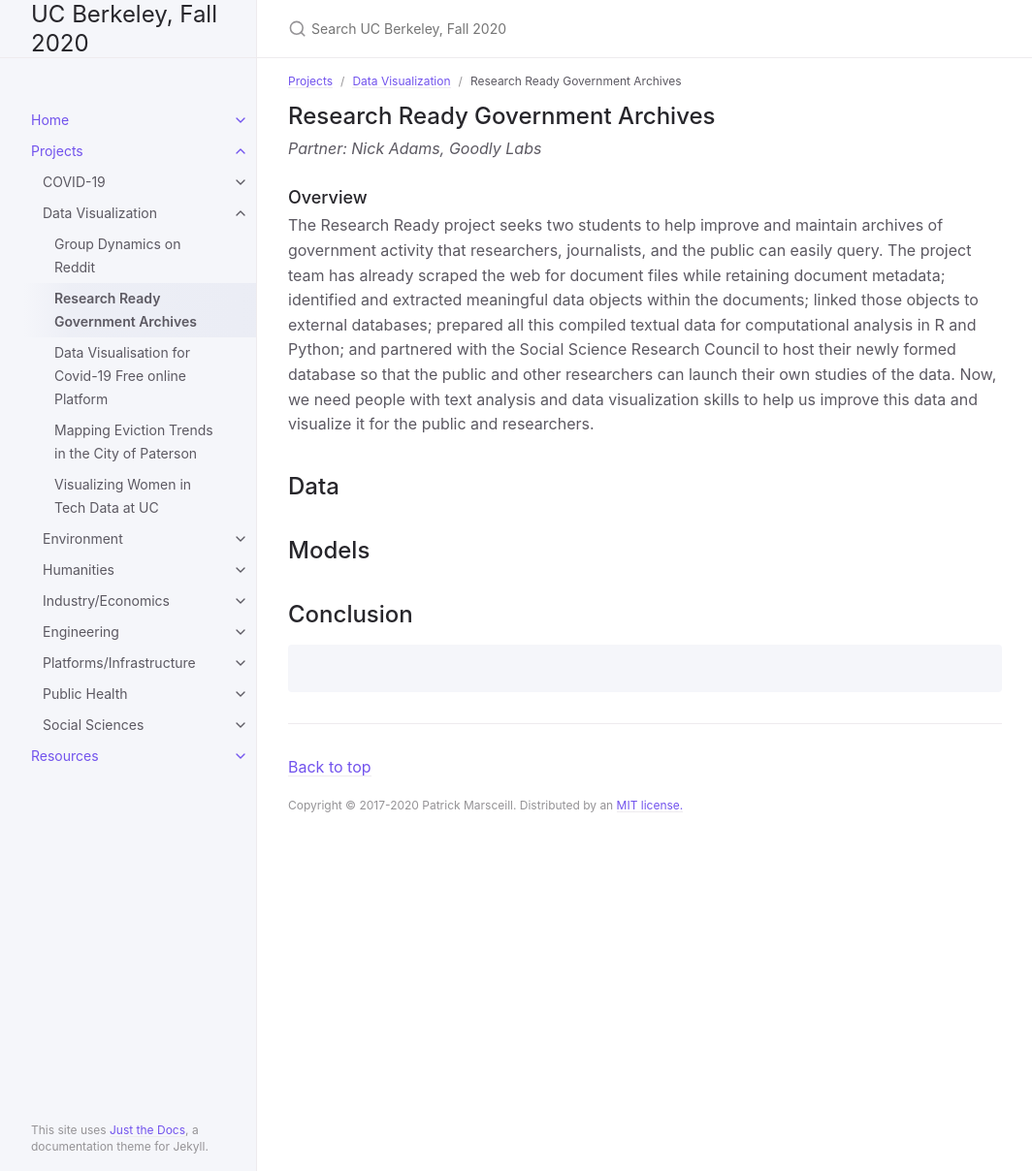
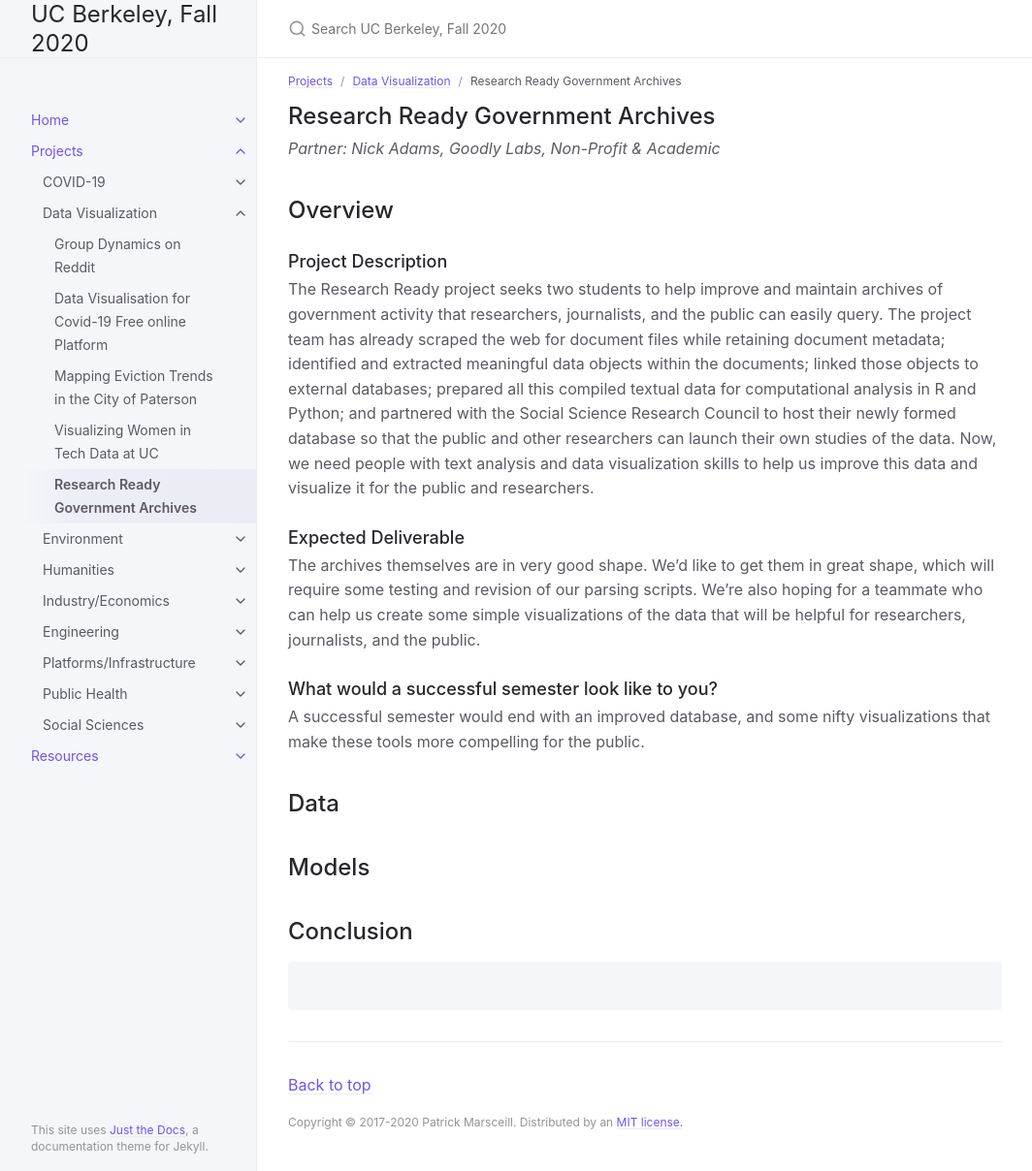
Before and after one commit to DS-Discovery/ds-discovery.github.io, a Jekyll site: the page built from Projects/Data Visualization/DV-Research Ready Government Archives .md, in a window 1280 px wide and 1208 px high. Shown: the whole window at 97% size, without its empty margins (107-1171 px from the left). Built offline with Jekyll 4.4.1, drawn with Linux system fonts in a browser that asks for light colours.

Commit message:
Update DV-Research Ready Government Archives .md

```diff
--- a/Projects/Data Visualization/DV-Research Ready Government Archives .md
+++ b/Projects/Data Visualization/DV-Research Ready Government Archives .md
@@ -3,16 +3,20 @@ layout: default
 title: Research Ready Government Archives
 parent: Data Visualization
 grand_parent: Projects
-nav_order: 0
+nav_order: 2
 ---
 
 
 ## Research Ready Government Archives
-*Partner: Nick Adams, Goodly Labs*
+*Partner: Nick Adams, Goodly Labs, Non-Profit & Academic*
 
-### Overview
-
+## Overview
+### Project Description
 The Research Ready project seeks two students to help improve and maintain archives of government activity that researchers, journalists, and the public can easily query. The project team has already scraped the web for document files while retaining document metadata; identified and extracted meaningful data objects within the documents; linked those objects to external databases; prepared all this compiled textual data for computational analysis in R and Python; and partnered with the Social Science Research Council to host their newly formed database so that the public and other researchers can launch their own studies of the data. Now, we need people with text analysis and data visualization skills to help us improve this data and visualize it for the public and researchers.
+### Expected Deliverable
+The archives themselves are in very good shape. We'd like to get them in great shape, which will require some testing and revision of our parsing scripts. We're also hoping for a teammate who can help us create some simple visualizations of the data that will be helpful for researchers, journalists, and the public.
+### What would a successful semester look like to you?
+A successful semester would end with an improved database, and some nifty visualizations that make these tools more compelling for the public.
 
 ## Data
 
```
